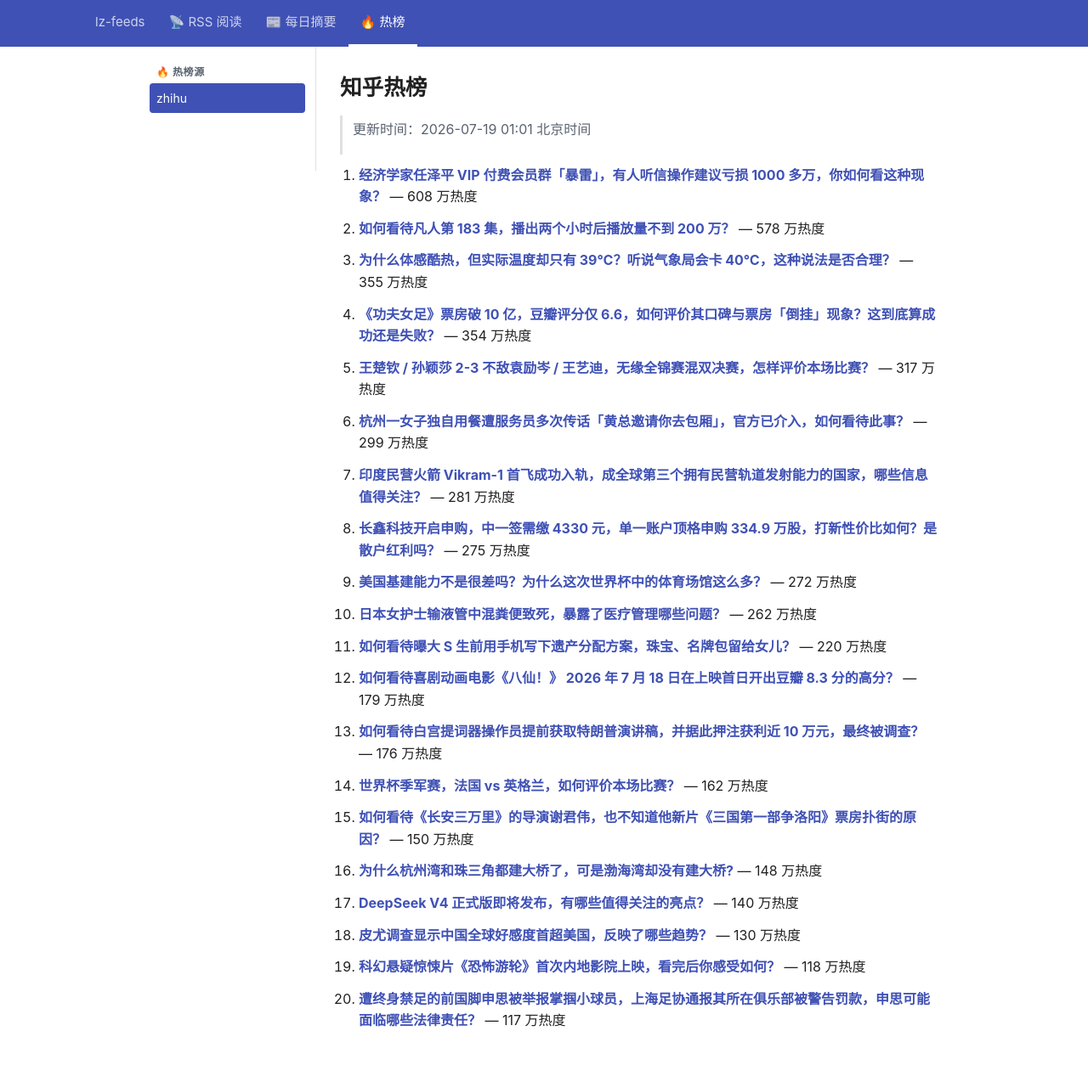
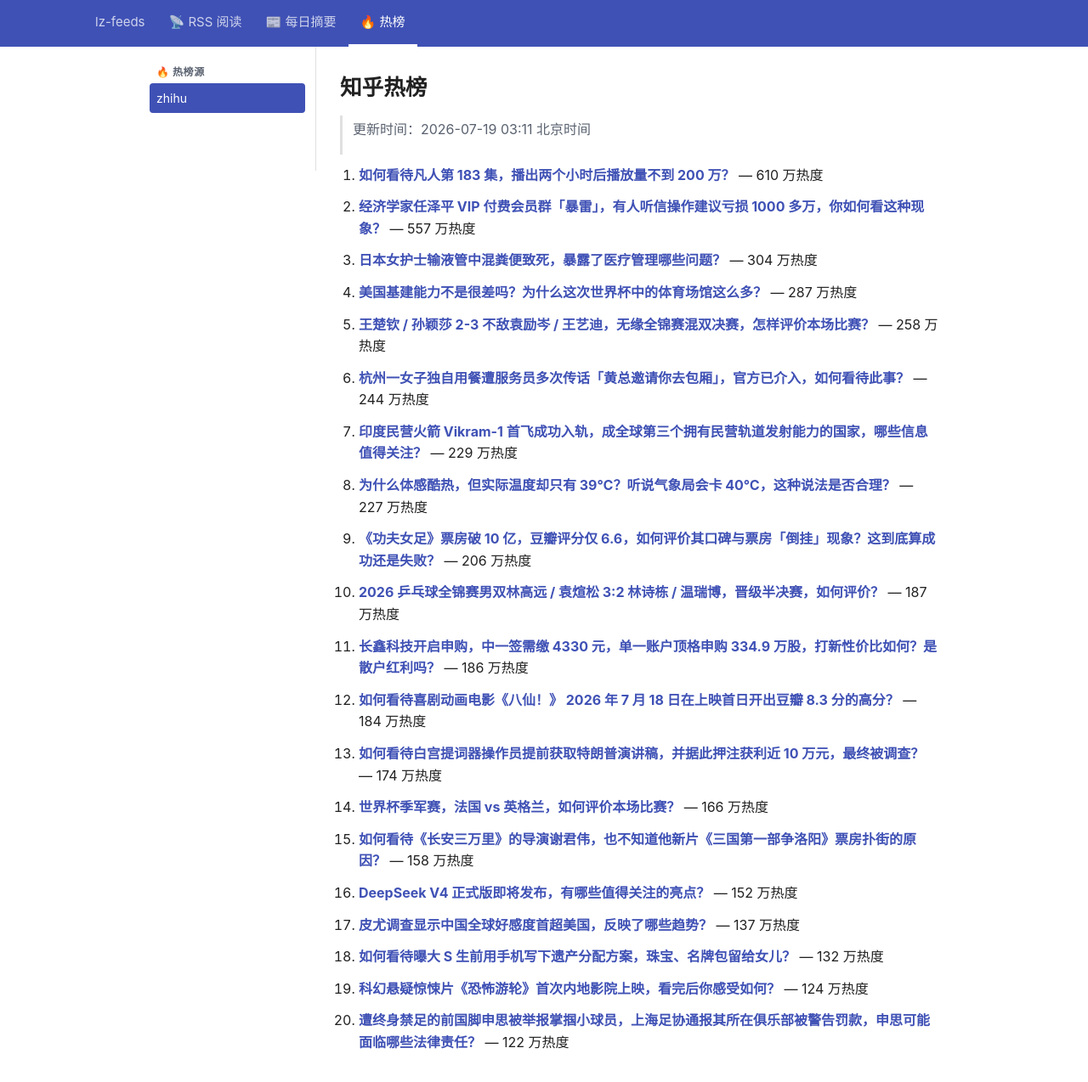
Before and after one commit to lizhang0101/lz-feeds, a Jekyll site: the page built from _hotlist/zhihu.md, in a window 1280 px wide and 1305 px high. Shown: the top 1274 px of the window at 85% size. Built offline with Jekyll 4.4.1, drawn with Linux system fonts in a browser that asks for light colours.

Commit message:
hotlist: 2026-07-18T19:11Z

```diff
--- a/_hotlist/zhihu.md
+++ b/_hotlist/zhihu.md
@@ -1,48 +1,48 @@
 ---
-updated: 2026-07-19 01:01 北京时间
+updated: 2026-07-19 03:11 北京时间
 count: 20
 ---
 
 # 知乎热榜
 
-> 更新时间：2026-07-19 01:01 北京时间
+> 更新时间：2026-07-19 03:11 北京时间
 
-1. **[经济学家任泽平 VIP 付费会员群「暴雷」，有人听信操作建议亏损 1000 多万，你如何看这种现象？](https://www.zhihu.com/question/2061371759589323819)** — 608 万热度
+1. **[如何看待凡人第 183 集，播出两个小时后播放量不到 200 万？](https://www.zhihu.com/question/2061800406666178604)** — 610 万热度
 
-2. **[如何看待凡人第 183 集，播出两个小时后播放量不到 200 万？](https://www.zhihu.com/question/2061800406666178604)** — 578 万热度
+2. **[经济学家任泽平 VIP 付费会员群「暴雷」，有人听信操作建议亏损 1000 多万，你如何看这种现象？](https://www.zhihu.com/question/2061371759589323819)** — 557 万热度
 
-3. **[为什么体感酷热，但实际温度却只有 39℃？听说气象局会卡 40℃，这种说法是否合理？](https://www.zhihu.com/question/2061366752232190902)** — 355 万热度
+3. **[日本女护士输液管中混粪便致死，暴露了医疗管理哪些问题？](https://www.zhihu.com/question/2060865422690366421)** — 304 万热度
 
-4. **[《功夫女足》票房破 10 亿，豆瓣评分仅 6.6，如何评价其口碑与票房「倒挂」现象？这到底算成功还是失败？](https://www.zhihu.com/question/2060529589093511823)** — 354 万热度
+4. **[美国基建能力不是很差吗？为什么这次世界杯中的体育场馆这么多？](https://www.zhihu.com/question/2060785946757428288)** — 287 万热度
 
-5. **[王楚钦 / 孙颖莎 2-3 不敌袁励岑 / 王艺迪，无缘全锦赛混双决赛，怎样评价本场比赛？](https://www.zhihu.com/question/2061941086679819536)** — 317 万热度
+5. **[王楚钦 / 孙颖莎 2-3 不敌袁励岑 / 王艺迪，无缘全锦赛混双决赛，怎样评价本场比赛？](https://www.zhihu.com/question/2061941086679819536)** — 258 万热度
 
-6. **[杭州一女子独自用餐遭服务员多次传话「黄总邀请你去包厢」，官方已介入，如何看待此事？](https://www.zhihu.com/question/2061337736611734900)** — 299 万热度
+6. **[杭州一女子独自用餐遭服务员多次传话「黄总邀请你去包厢」，官方已介入，如何看待此事？](https://www.zhihu.com/question/2061337736611734900)** — 244 万热度
 
-7. **[印度民营火箭 Vikram-1 首飞成功入轨，成全球第三个拥有民营轨道发射能力的国家，哪些信息值得关注？](https://www.zhihu.com/question/2061833227313189605)** — 281 万热度
+7. **[印度民营火箭 Vikram-1 首飞成功入轨，成全球第三个拥有民营轨道发射能力的国家，哪些信息值得关注？](https://www.zhihu.com/question/2061833227313189605)** — 229 万热度
 
-8. **[长鑫科技开启申购，中一签需缴 4330 元，单一账户顶格申购 334.9 万股，打新性价比如何？是散户红利吗？](https://www.zhihu.com/question/2061067983900906626)** — 275 万热度
+8. **[为什么体感酷热，但实际温度却只有 39℃？听说气象局会卡 40℃，这种说法是否合理？](https://www.zhihu.com/question/2061366752232190902)** — 227 万热度
 
-9. **[美国基建能力不是很差吗？为什么这次世界杯中的体育场馆这么多？](https://www.zhihu.com/question/2060785946757428288)** — 272 万热度
+9. **[《功夫女足》票房破 10 亿，豆瓣评分仅 6.6，如何评价其口碑与票房「倒挂」现象？这到底算成功还是失败？](https://www.zhihu.com/question/2060529589093511823)** — 206 万热度
 
-10. **[日本女护士输液管中混粪便致死，暴露了医疗管理哪些问题？](https://www.zhihu.com/question/2060865422690366421)** — 262 万热度
+10. **[2026 乒乓球全锦赛男双林高远 / 袁煊松 3:2 林诗栋 / 温瑞博，晋级半决赛，如何评价？](https://www.zhihu.com/question/2061912320582989026)** — 187 万热度
 
-11. **[如何看待曝大 S 生前用手机写下遗产分配方案，珠宝、名牌包留给女儿？](https://www.zhihu.com/question/2060765589857990533)** — 220 万热度
+11. **[长鑫科技开启申购，中一签需缴 4330 元，单一账户顶格申购 334.9 万股，打新性价比如何？是散户红利吗？](https://www.zhihu.com/question/2061067983900906626)** — 186 万热度
 
-12. **[如何看待喜剧动画电影《八仙！》 2026 年 7 月 18 日在上映首日开出豆瓣 8.3 分的高分？](https://www.zhihu.com/question/2061739101330710715)** — 179 万热度
+12. **[如何看待喜剧动画电影《八仙！》 2026 年 7 月 18 日在上映首日开出豆瓣 8.3 分的高分？](https://www.zhihu.com/question/2061739101330710715)** — 184 万热度
 
-13. **[如何看待白宫提词器操作员提前获取特朗普演讲稿，并据此押注获利近 10 万元，最终被调查？](https://www.zhihu.com/question/2061441397995954863)** — 176 万热度
+13. **[如何看待白宫提词器操作员提前获取特朗普演讲稿，并据此押注获利近 10 万元，最终被调查？](https://www.zhihu.com/question/2061441397995954863)** — 174 万热度
 
-14. **[世界杯季军赛，法国 vs 英格兰，如何评价本场比赛？](https://www.zhihu.com/question/2061740947776579179)** — 162 万热度
+14. **[世界杯季军赛，法国 vs 英格兰，如何评价本场比赛？](https://www.zhihu.com/question/2061740947776579179)** — 166 万热度
 
-15. **[如何看待《长安三万里》的导演谢君伟，也不知道他新片《三国第一部争洛阳》票房扑街的原因？](https://www.zhihu.com/question/2061530706438895358)** — 150 万热度
+15. **[如何看待《长安三万里》的导演谢君伟，也不知道他新片《三国第一部争洛阳》票房扑街的原因？](https://www.zhihu.com/question/2061530706438895358)** — 158 万热度
 
-16. **[为什么杭州湾和珠三角都建大桥了，可是渤海湾却没有建大桥?](https://www.zhihu.com/question/660373683)** — 148 万热度
+16. **[DeepSeek V4 正式版即将发布，有哪些值得关注的亮点？](https://www.zhihu.com/question/2061407401308152796)** — 152 万热度
 
-17. **[DeepSeek V4 正式版即将发布，有哪些值得关注的亮点？](https://www.zhihu.com/question/2061407401308152796)** — 140 万热度
+17. **[皮尤调查显示中国全球好感度首超美国，反映了哪些趋势？](https://www.zhihu.com/question/2061175218329196382)** — 137 万热度
 
-18. **[皮尤调查显示中国全球好感度首超美国，反映了哪些趋势？](https://www.zhihu.com/question/2061175218329196382)** — 130 万热度
+18. **[如何看待曝大 S 生前用手机写下遗产分配方案，珠宝、名牌包留给女儿？](https://www.zhihu.com/question/2060765589857990533)** — 132 万热度
 
-19. **[科幻悬疑惊悚片《恐怖游轮》首次内地影院上映，看完后你感受如何？](https://www.zhihu.com/question/2060326112048018673)** — 118 万热度
+19. **[科幻悬疑惊悚片《恐怖游轮》首次内地影院上映，看完后你感受如何？](https://www.zhihu.com/question/2060326112048018673)** — 124 万热度
 
-20. **[遭终身禁足的前国脚申思被举报掌掴小球员，上海足协通报其所在俱乐部被警告罚款，申思可能面临哪些法律责任？](https://www.zhihu.com/question/2061692639876059528)** — 117 万热度
+20. **[遭终身禁足的前国脚申思被举报掌掴小球员，上海足协通报其所在俱乐部被警告罚款，申思可能面临哪些法律责任？](https://www.zhihu.com/question/2061692639876059528)** — 122 万热度
```
